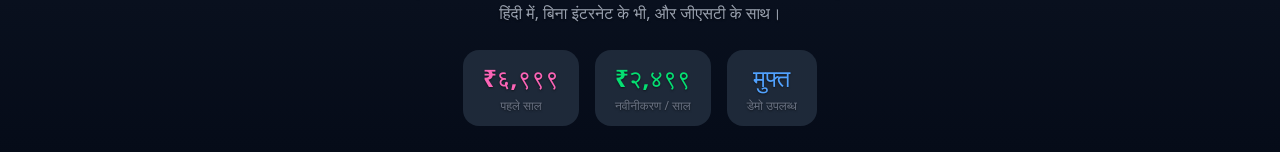
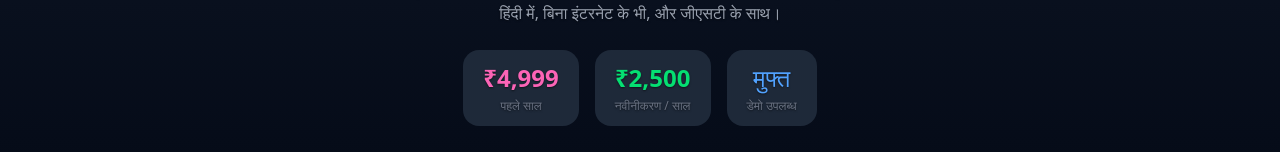
Before and after one commit to kp1153/creativesolutions, a Next.js app: page /hotel in a window 1280 px wide. Shown: the part 447-599 px from the top of the page. Built offline with nearby package versions, Linux system fonts and the light colour scheme.

Commit message:
force deploy

```diff
--- a/app/hotel/page.js
+++ b/app/hotel/page.js
@@ -44,11 +44,11 @@ export default function HotelPage() {
         </p>
         <div className="flex flex-wrap justify-center items-center gap-4 mb-8">
           <div className="bg-gray-800 rounded-2xl px-5 py-3 text-center">
-            <p className="text-2xl font-extrabold text-pink-400">₹६,९९९</p>
+            <p className="text-2xl font-extrabold text-pink-400">₹4,999</p>
             <p className="text-gray-500 text-xs mt-1">पहले साल</p>
           </div>
           <div className="bg-gray-800 rounded-2xl px-5 py-3 text-center">
-            <p className="text-2xl font-extrabold text-green-400">₹२,४९९</p>
+            <p className="text-2xl font-extrabold text-green-400">₹2,500</p>
             <p className="text-gray-500 text-xs mt-1">नवीनीकरण / साल</p>
           </div>
           <div className="bg-gray-800 rounded-2xl px-5 py-3 text-center">
```
